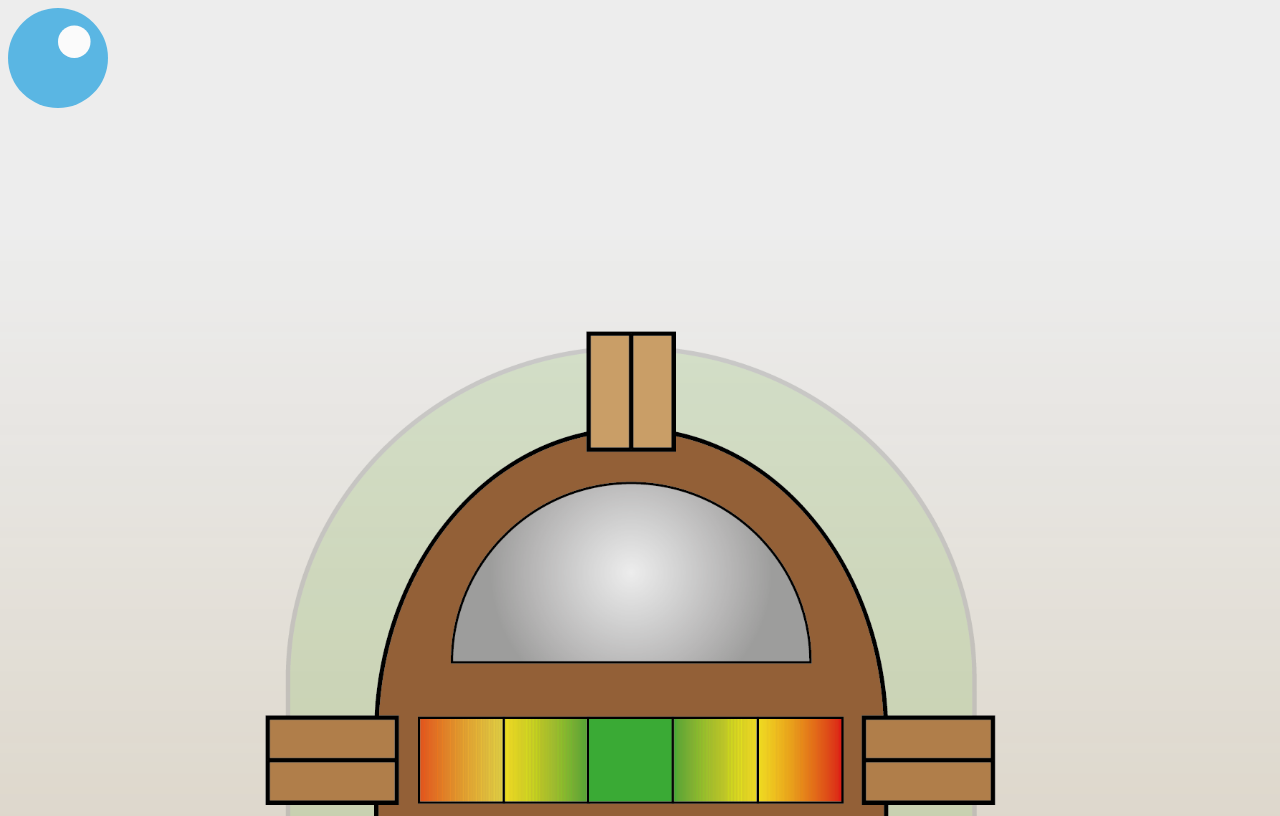
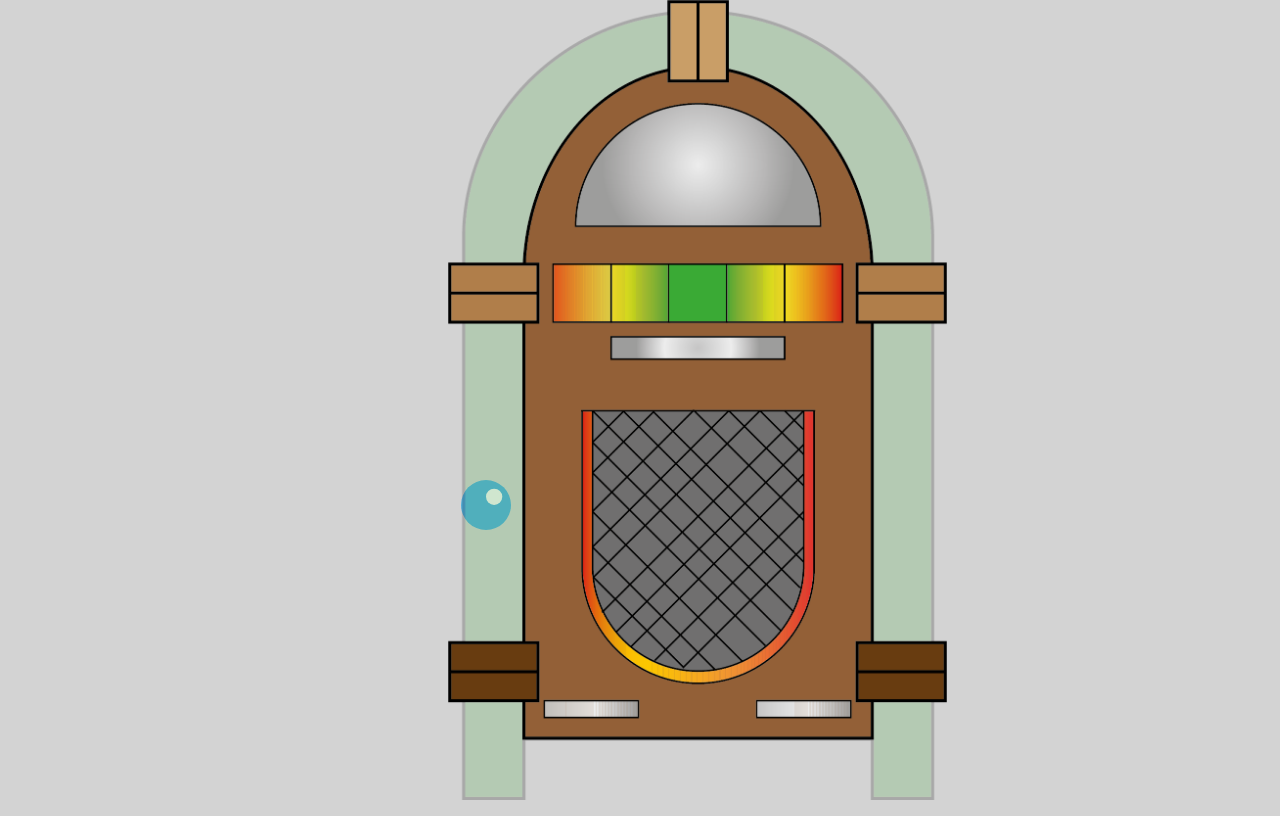
Before and after one commit to Pattipus/Animation-first, a plain HTML site: page index.html in a window 1280 px wide. Drawn offline with Linux system fonts and the light colour scheme.

Commit message:
final background

```diff
--- a/css/style.scss
+++ b/css/style.scss
@@ -1,8 +1,13 @@
 body{
-    background-image: url("../svg/Jukebox.png");
+    margin: 0;
+    background-color: lightgrey;
+}
+
+img{
     height: 100vh;
-    background-repeat: no-repeat;
-    background-size: cover;
+    z-index: 1;
+    position: absolute;
+    left: 35%;
 }
 
 @keyframes spin {
@@ -10,8 +15,13 @@ body{
     to{transform: rotate(360deg);}
 }
 
-#bubble1 {
-    height: 100px;
-    /*animation: spin 10s linear infinite;*/
+#bubble1{
+    height: 50px;
     position: absolute;
+    left: 36%;
+    top: 60%;
 }
+
+img:hover ~ #bubble1 {
+    animation: spin 10s linear infinite;
+}
--- a/index.html
+++ b/index.html
@@ -8,6 +8,8 @@
     <link rel="stylesheet" href="css/style.css">
 </head>
 <body>
+
+    <img src="svg/Jukebox2.png" alt="">
 
     <svg xmlns="http://www.w3.org/2000/svg" id="bubble1" viewBox="0 0 24.52 24.52">
     <defs>
```
Also changed, not shown: css/style.css, 1 other file.
